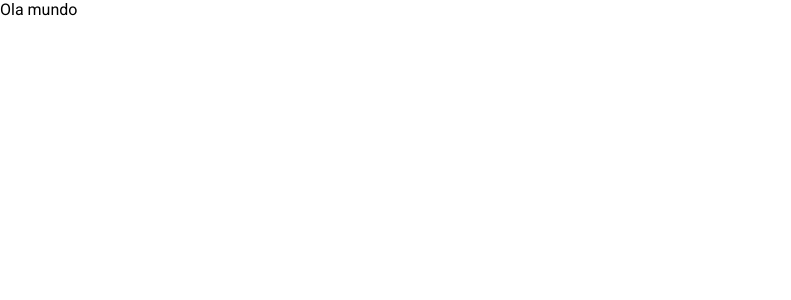
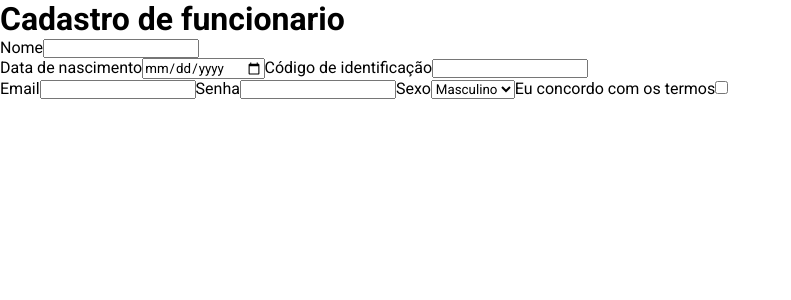
Before and after one commit to vitor-mat/Form-Angular, an Angular app: page / in a window 1280 px wide. Shown: the top 300 px of the page, without its empty margins (0-791 px from the left). Built offline with nearby package versions, Linux system fonts and the light colour scheme.

Commit message:
add form html

```diff
--- a/src/app/app.component.html
+++ b/src/app/app.component.html
@@ -1 +1,37 @@
-<div>Ola mundo</div>
+<div class="container">
+  <h1>Cadastro de funcionario</h1>
+  <div class="inputs-container">
+    <label for="name">
+      <span>Nome</span>
+      <input  type="text" id="name" />
+    </label>
+    <div class="label-group">
+      <label for="birth">
+        <span>Data de nascimento</span>
+        <input type="date" id="birth" />
+      </label>
+      <label for="codeOFId">
+        <span>Código de identificação</span>
+        <input type="number" id="codeOFId" />
+      </label>
+    </div>
+    <label for="email">
+      <span>Email</span>
+      <input type="email" id="email" />
+    </label>
+    <label for="password">
+      <span>Senha</span>
+      <input type="password" id="password" />
+    </label>
+    <label for="sex">
+      <span>Sexo</span>
+      <select id="sex">
+        <option value="masculino">Masculino</option>
+        <option value="feminino">Feminino</option>
+      </select>
+    </label>
+    <label id="terms-label">
+      <span>Eu concordo com os termos</span>
+      <input type="checkbox" id="terms" />
+    </label>
+  </div>
```
